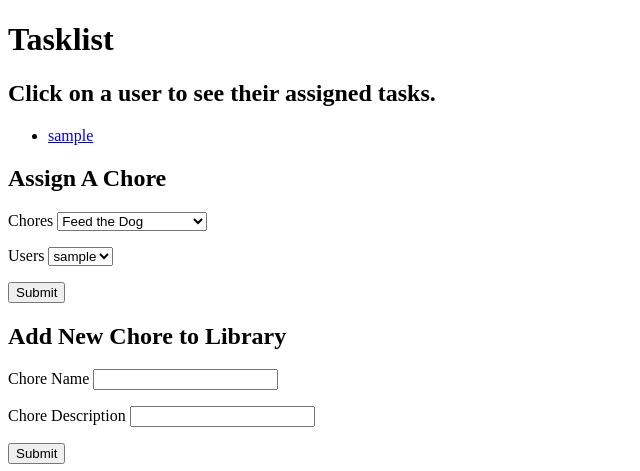
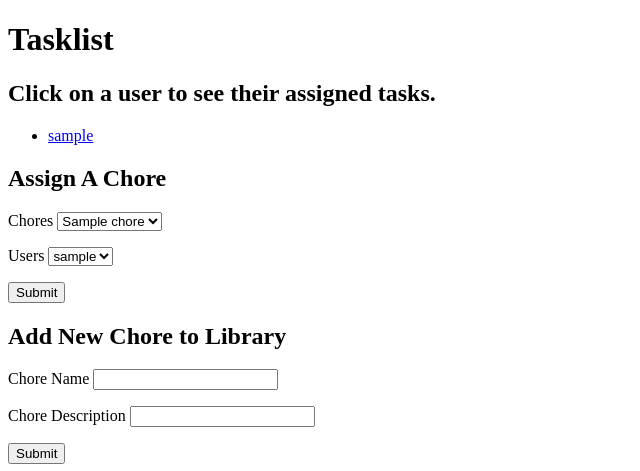
Before and after one commit to adashe/tasklist, a Flask app: page /tasklist in a window 1280 px wide. Shown: the top 471 px of the page, without its empty margins (0-640 px from the left). Run offline with Flask 2, Linux system fonts and the light colour scheme; tables that the repository leaves empty hold one stand-in row (values such as "Sample post").

Commit message:
ContAddedctionality to tasklist and user profile

```diff
--- a/server.py
+++ b/server.py
@@ -9,6 +9,7 @@ from jinja2 import StrictUndefined
 app = Flask(__name__)
 app.secret_key = "dev"
 app.jinja_env.undefined = StrictUndefined
+
 
 @app.route("/")
 def show_homepage():
@@ -31,8 +32,9 @@ def show_user_profile(user_id):
     """Shows user profiles."""
 
     user = crud.get_user_by_id(user_id)
+    assignments = crud.get_assignments_by_user_id(user_id)
 
-    return render_template("user_profile.html", user=user)
+    return render_template("user_profile.html", user=user, assignments=assignments)
 
 
 @app.route("/users", methods=["POST"])
@@ -59,8 +61,52 @@ def show_tasklist():
     """Shows tasklist."""
 
     users = crud.get_users()
+    chores = crud.get_chores()
 
-    return render_template("tasklist.html", users=users)
+    return render_template("tasklist.html", users=users, chores=chores)
+
+
+@app.route("/add-assignment", methods=["POST"])
+def add_assignment():
+    """Create a new assignment."""
+
+    chore_id = request.form['chore_id']
+    user_id = request.form["user_id"]
+
+    new_assignment = crud.create_assignment(user_id, chore_id)
+    db.session.add(new_assignment)
+    db.session.commit()
+    flash("You have assigned a new chore!")
+
+    return redirect("/tasklist")
+
+
+@app.route("/add-chore", methods=["POST"])
+def add_chore():
+    """Create a new chore."""
+
+    chore_name = request.form['chore_name']
+    chore_description = request.form["chore_description"]
+
+    new_chore = crud.create_chore(chore_name, chore_description)
+    db.session.add(new_chore)
+    db.session.commit()
+    flash("You have added a new chore!")
+
+    return redirect("/tasklist")
+
+# @app.route("/mark-complete", methods=["POST"])
+# def mark_complete():
+
+#     assignment_id = request.form['assignment_id']
+
+#     completed_assignment = crud.mark_assignment_complete(assignment_id)
+
+#     db.session.add(completed_assignment)
+#     db.session.commit()
+
+#     return render_template("user_profile.html")
+
 
 if __name__ == '__main__':
     connect_to_db(app)
--- a/templates/tasklist.html
+++ b/templates/tasklist.html
@@ -19,20 +19,19 @@
 
 
 <h2>Assign A Chore</h2>
-<form action="/add-task" method="POST">
+<form action="/add-assignment" method="POST">
   <p>
     Chores
-    <select name="chore-name">
-      <option value="chore1">Feed the Dog</option>
-      <option value="chore2">Give Medicine to Dog</option>
-      <option value="chore3">Bark at Squirrels</option>
-      <option value="chore4">Run Fast</option>
+    <select name="chore_id">
+      {% for chore in chores %}
+      <option value="{{ chore.chore_id }}">{{ chore.chore_name }}</option>
+      {% endfor %}
     </select>
   </p>
 
   <p>
   Users
-    <select name="user">
+    <select name="user_id">
       {% for user in users %}
       <option value="{{ user.user_id }}">{{ user.username }}</option>
       {% endfor %}
@@ -47,11 +46,11 @@
 <h2>Add New Chore to Library</h2>
 <form action="/add-chore" method="POST">
 <p>
-  Chore Name <input type="text" name="new-chore">
+  Chore Name <input type="text" name="chore_name">
 </p>
 
 <p>
-  Chore Description <input type="text" name="chore-description">
+  Chore Description <input type="text" name="chore_description">
 </p>
 
 <p>
```
Also changed, not shown: templates/user_profile.html (+20 -2 lines).
